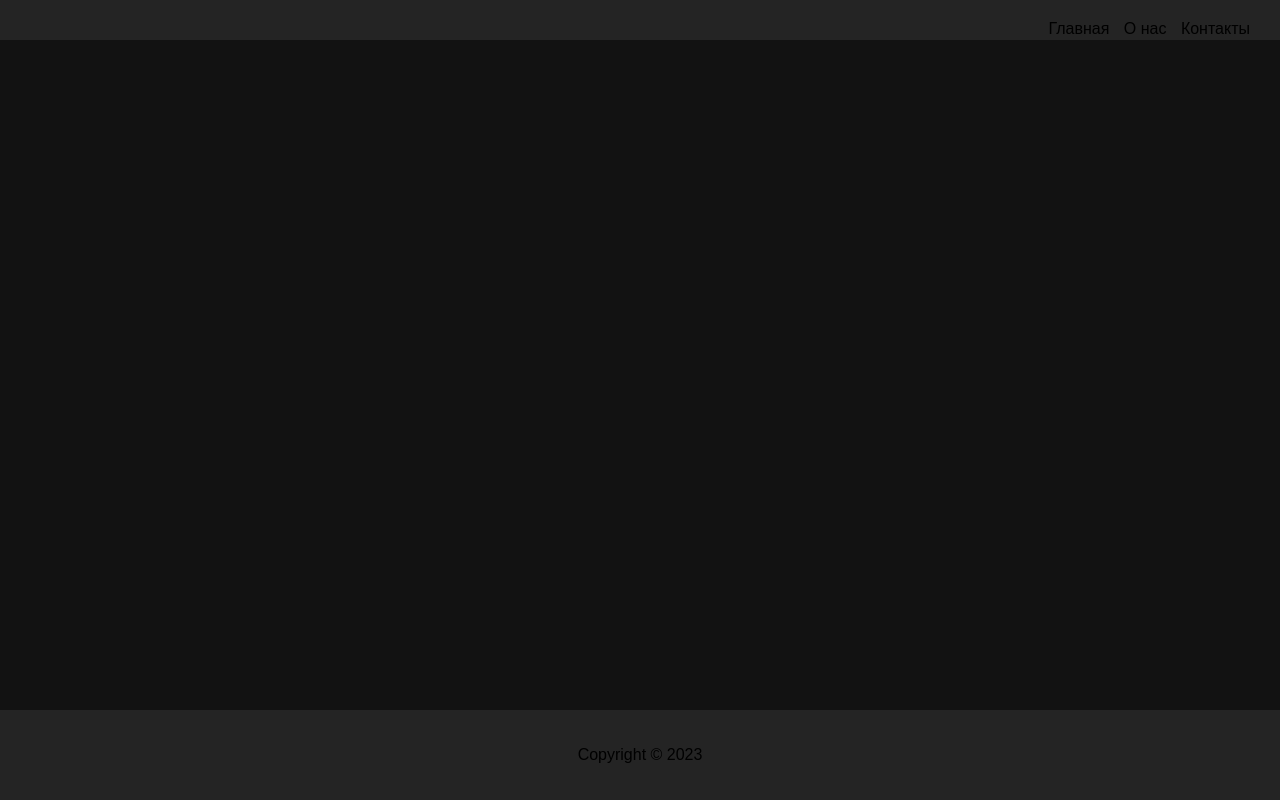
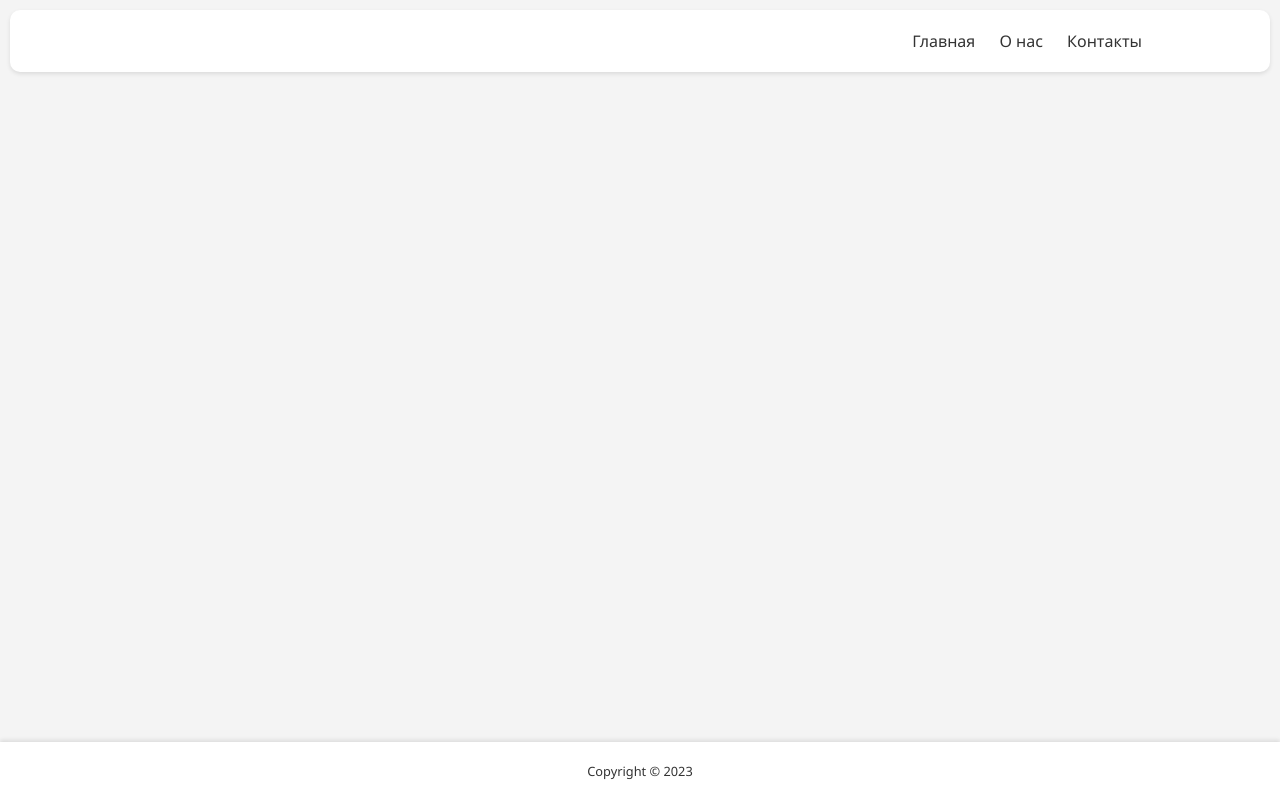
Before and after one commit to wastebrokenq/onlineShop, a Flask app: page / in a window 1280 px wide. Run offline with Flask 3, Linux system fonts and the light colour scheme.

Commit message:
new css styles

```diff
--- a/static/css/style.css
+++ b/static/css/style.css
@@ -1,71 +1,81 @@
 /* --------------------------- COMMON STYLES --------------------------- */
 * {
     box-sizing: border-box;
-}
-
-body {
-    font-family: Arial, sans-serif;
-    background-color: #121212;
     margin: 0;
     padding: 0;
 }
 
-/* --------------------------- BASE.HTML --------------------------- */
+body {
+    font-family: 'Segoe UI', Tahoma, Geneva, Verdana, sans-serif;
+    background-color: #f4f4f4;
+    color: #333;
+}
+
+/* --------------------------- HEADER STYLES --------------------------- */
 header {
-    background-color: #242424;
-    padding: 20px;
+    background-color: #fff;
+    margin: 10px;
+    padding: 20px 10%;
+    box-shadow: 0 2px 4px rgba(0, 0, 0, 0.1);
+    border-radius: 10px;
 }
 
 nav {
-    float: right;
+    display: flex;
+    justify-content: flex-end;
 }
 
 nav ul {
-    list-style-type: none;
-    margin: 0;
-    padding: 0;
+    list-style: none;
 }
 
 nav li {
     display: inline-block;
-    margin-right: 10px;
+    margin-left: 20px;
 }
 
 nav a {
     text-decoration: none;
-    color: #000;
+    color: #333;
+    transition: color 0.3s;
 }
 
+nav a:hover {
+    color: #0056b3;
+}
+
+/* --------------------------- MAIN CONTENT STYLES --------------------------- */
 main {
     margin-top: 20px;
-    padding: 20px;
+    padding: 20px 10%;
 }
 
+/* --------------------------- FOOTER STYLES --------------------------- */
 footer {
-    background-color: #242424;
-    padding: 20px;
+    background-color: #fff;
+    padding: 20px 10%;
     text-align: center;
+    box-shadow: 0 -2px 4px rgba(0, 0, 0, 0.1);
     position: absolute;
     bottom: 0;
     width: 100%;
+    font-size: 0.8em;
 }
 
-/* --------------------------- BASE.HTML --------------------------- */
-
-/* Адаптивность */
-/* --------------------------- BASE.HTML --------------------------- */
+/* --------------------------- RESPONSIVENESS --------------------------- */
 @media screen and (max-width: 768px) {
     nav {
-        float: none;
-        text-align: center;
+        width: 100%;
+        justify-content: center;
     }
 
     nav ul {
         display: flex;
         flex-direction: column;
+        align-items: center;
     }
 
     nav li {
-        margin-bottom: 10px;
+        margin: 10px 0;
     }
 }
```
Also changed, not shown: templates/base.html (line endings or trailing spaces).
